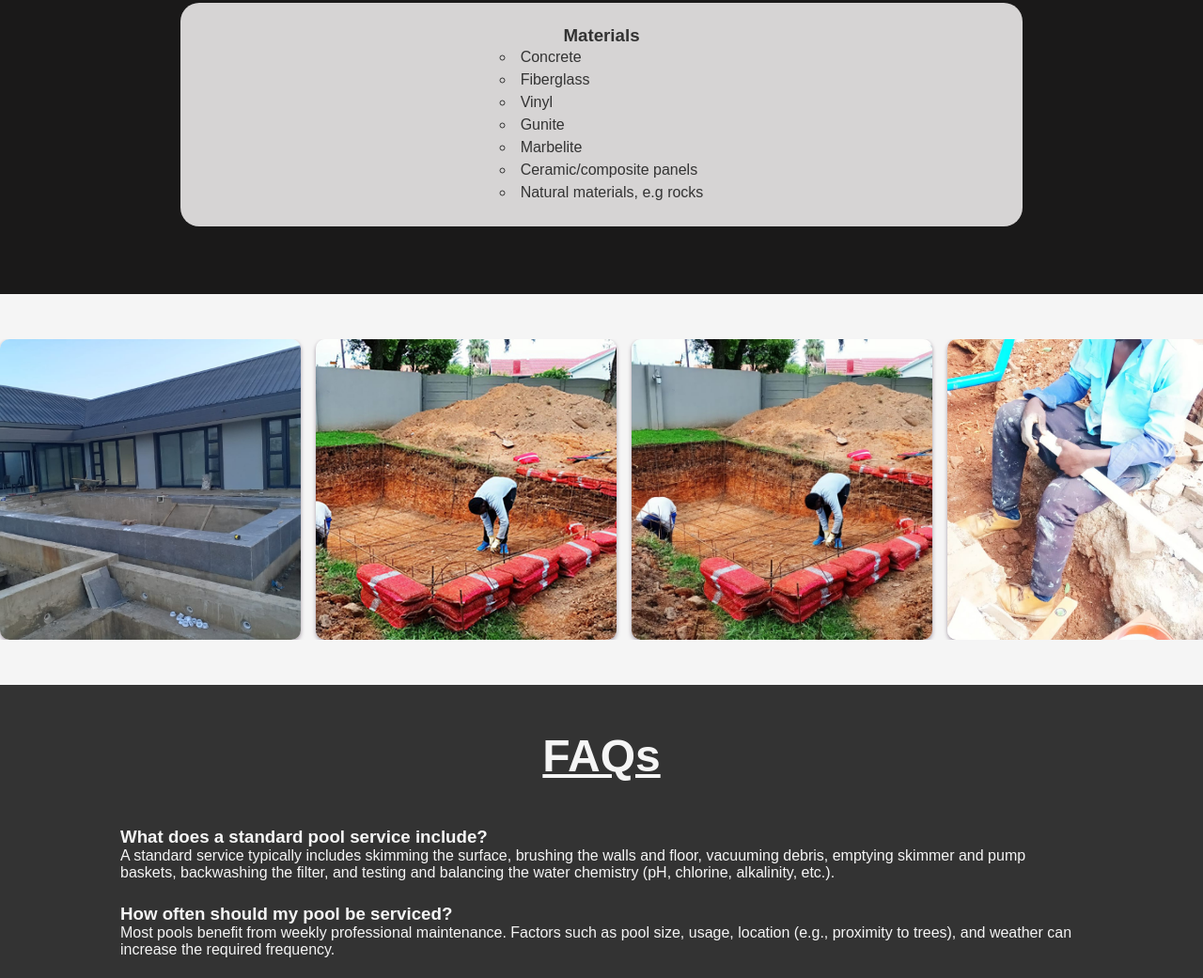
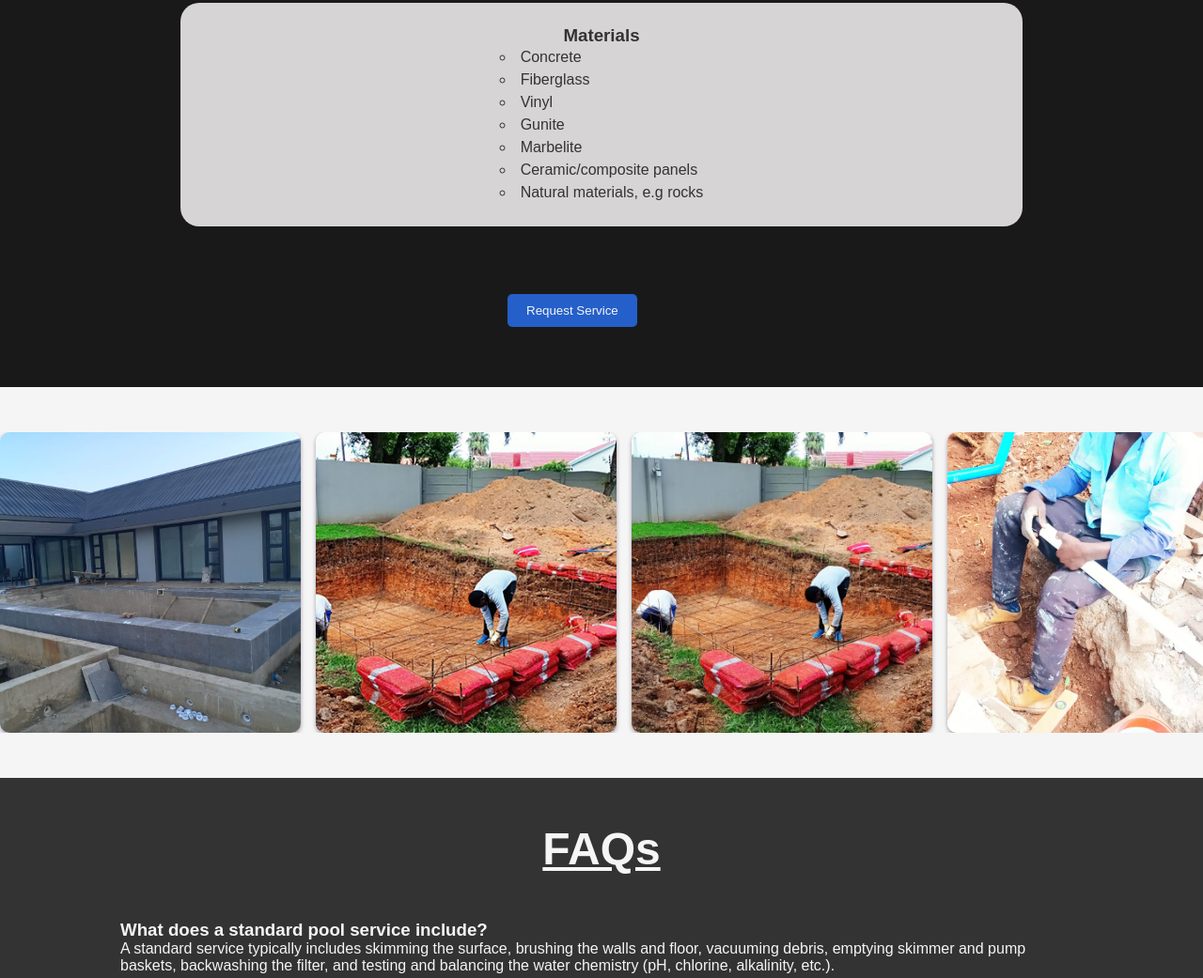
Before and after one commit to Burlington1308/toshpools, a plain HTML site: page construction.html in a window 1280 px wide. Shown: the part 1258-2299 px from the top of the page at 94% size. Drawn offline with Linux system fonts and the light colour scheme.

Commit message:
added cta button to construction main body

```diff
--- a/construction.css
+++ b/construction.css
@@ -47,3 +47,25 @@
     line-height: 1.5;
     list-style-position: inside;
 }
+
+.button-container {
+    width: 200px;
+    margin-left: auto;
+    margin-right: auto;
+}
+
+.button-container .cta {
+    background-color: rgba(41, 113, 247, 0.8);
+    color: white;
+    border: none;
+    padding: 10px 20px;
+    margin-bottom: 1rem;
+    margin-top: 3rem;
+    border-radius: 5px;
+    cursor: pointer;
+    transition: background-color 0.3s ease;
+}
+
+.button-container .cta:hover {
+    background: rgba(86, 105, 139, 0.8);
+}
--- a/construction.html
+++ b/construction.html
@@ -88,6 +88,10 @@
                 <li>Natural materials, e.g rocks</li>
             </ul>
         </div>
+
+        <div class="button-container">
+            <button class="cta"><a href="https://wa.me/27619686719">Request Service</a></button>
+        </div>
     </section>
 
     <section class="carousel">
```
